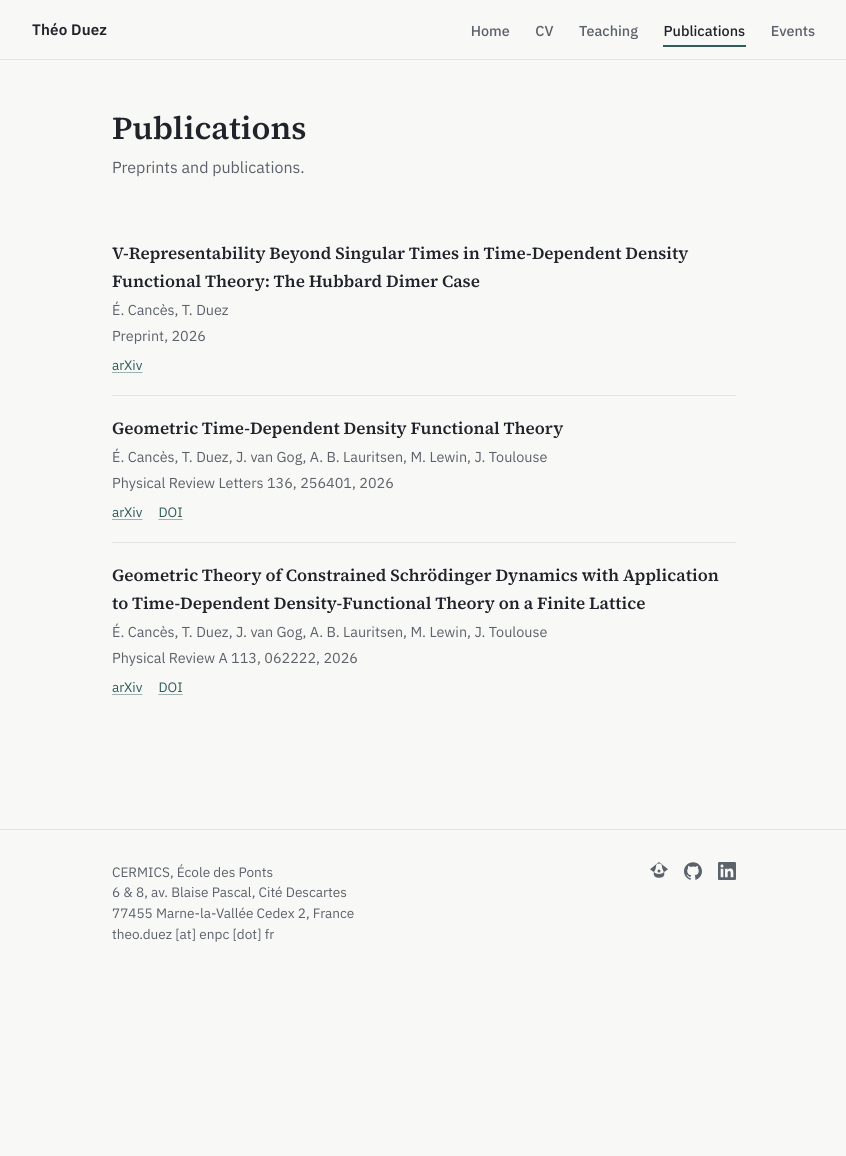
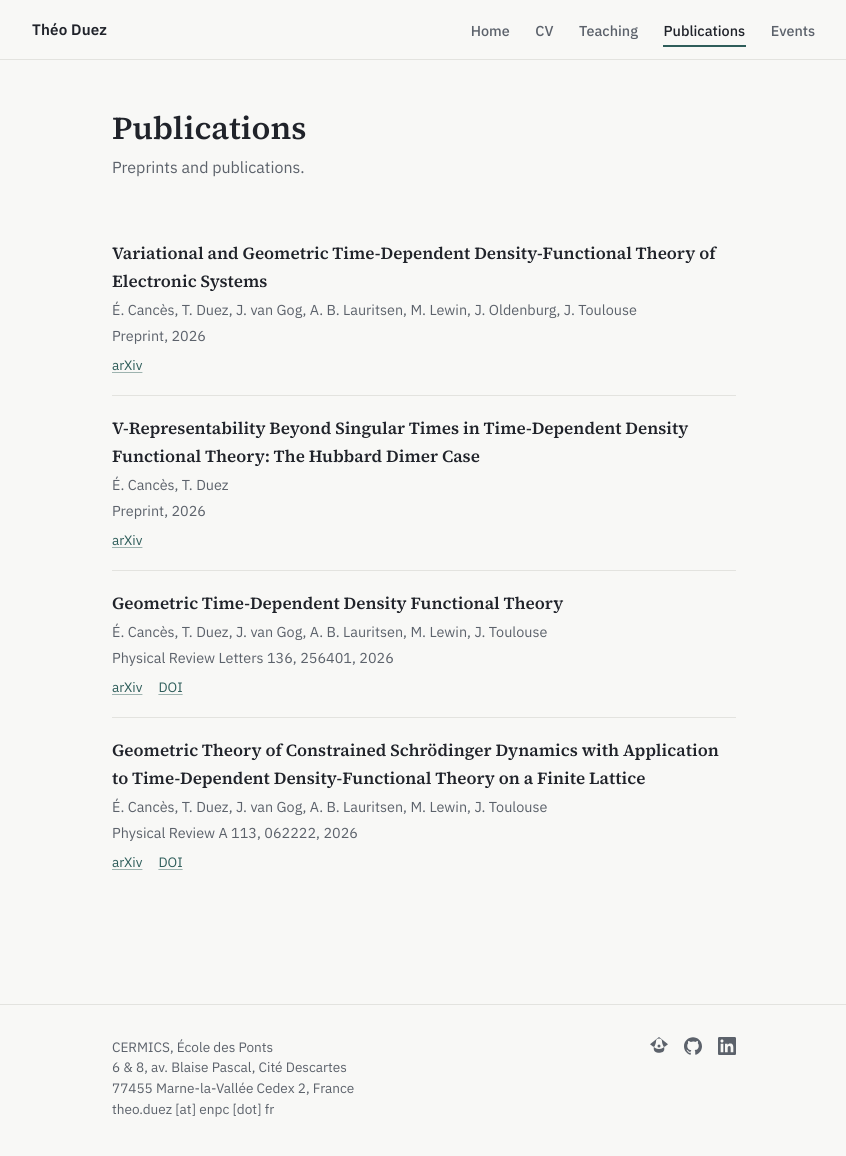
Before and after one commit to Theozeud/theozeud.github.io, a Jekyll site: the page built from publications.md, in a window 1280 px wide and 1168 px high. Shown: the top 1156 px of the window, without its empty margins (216-1062 px from the left). Built offline with Jekyll 4.4.1, drawn with Linux system fonts in a browser that asks for light colours.

Commit message:
Add variational and geometric TDDFT preprint (arXiv:2611.21431)
Tighten CV spacing slightly to keep the PDF on 3 pages.

Co-Authored-By: Claude Opus 5.5 <noreply@anthropic.com>

```diff
--- a/_data/publications.yml
+++ b/_data/publications.yml
@@ -1,5 +1,12 @@
 # Add new entries at the top (most recent first).
 # links: any of arxiv / pdf / doi / code — omit ones that don't apply.
+- title: "Variational and Geometric Time-Dependent Density-Functional Theory of Electronic Systems"
+  authors: "É. Cancès, T. Duez, J. van Gog, A. B. Lauritsen, M. Lewin, J. Oldenburg, J. Toulouse"
+  venue: "Preprint"
+  year: 2026
+  links:
+    arxiv: https://arxiv.org/abs/2611.21431
+
 - title: "V-Representability Beyond Singular Times in Time-Dependent Density Functional Theory: The Hubbard Dimer Case"
   authors: "É. Cancès, T. Duez"
   venue: "Preprint"
```
Also changed, not shown: 2 other files.
